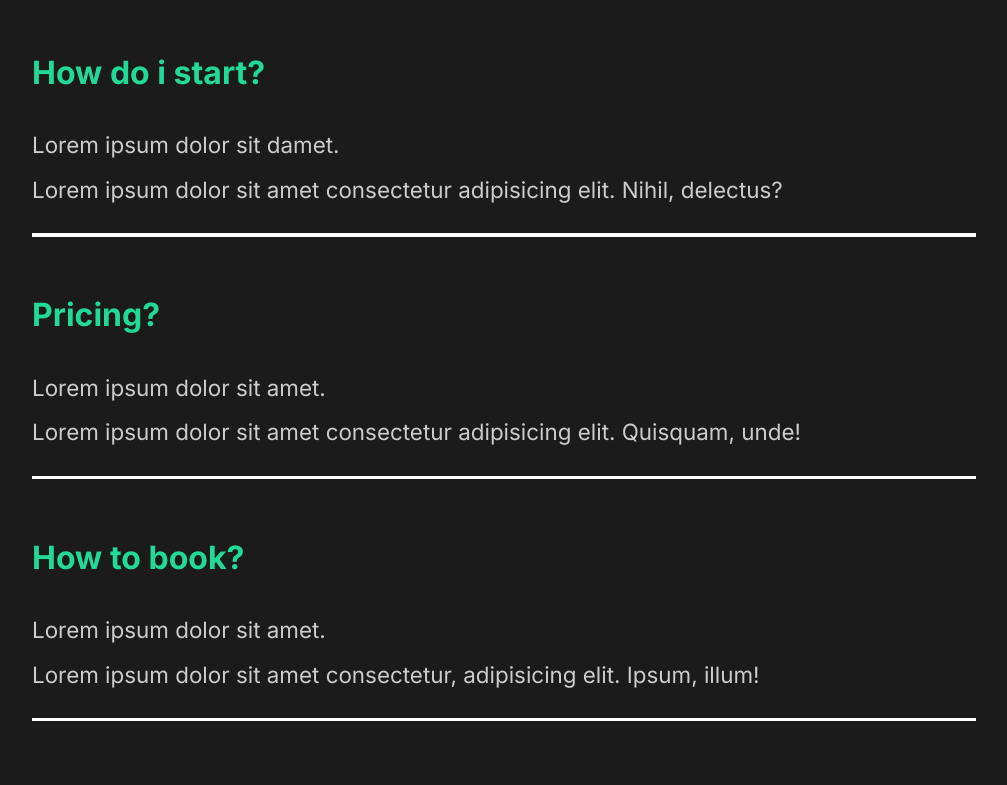
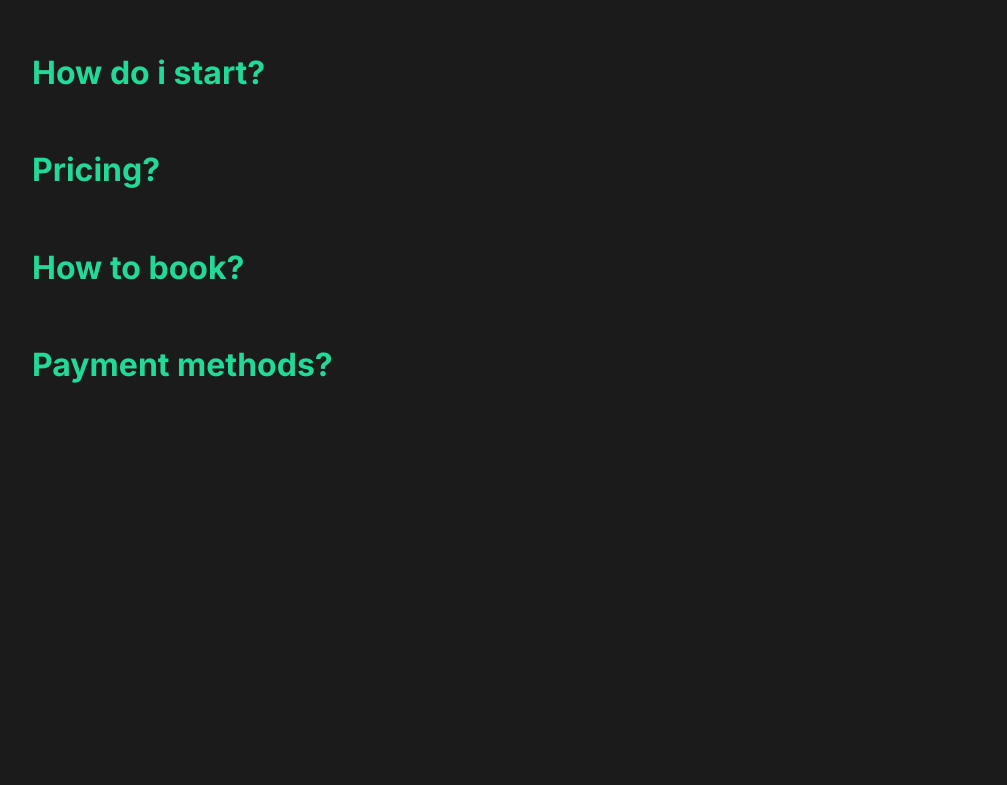
Before and after one commit to aiyazshah/react-capture, a React (Create React App) app: page / in a window 1280 px wide. Shown: the part 2920-3705 px from the top of the page, without its empty margins (136-1143 px from the left). After the commit the page ends 3504 px from the top, so only its background shows below. Built offline with nearby package versions, Linux system fonts and the light colour scheme.

Commit message:
fixed the toggle on faq section

```diff
--- a/src/components/FaqSection.js
+++ b/src/components/FaqSection.js
@@ -1,12 +1,14 @@
 import React from 'react'
 import styled from "styled-components"
-import {About} from "../styles";
+import { About } from "../styles";
+import Toggle from './Toggle';
 
 export default function FaqSection() {
   return (
     <Faq>
 
       <h2>Any questions <span>FAQ</span></h2>
+      <Toggle>
         <div className="question">
           <h4>How do i start?</h4>
           <div className="answer">
@@ -15,7 +17,8 @@ export default function FaqSection() {
           </div>
           <div className="faq-line"> </div>
         </div>
-
+      </Toggle>
+      <Toggle>
         <div className="question">
           <h4>Pricing?</h4>
           <div className="answer">
@@ -24,6 +27,8 @@ export default function FaqSection() {
           </div>
           <div className="faq-line"> </div>
         </div>
+      </Toggle>
+      <Toggle>
         <div className="question">
           <h4>How to book?</h4>
           <div className="answer">
@@ -32,6 +37,8 @@ export default function FaqSection() {
           </div>
           <div className="faq-line"> </div>
         </div>
+      </Toggle>
+      <Toggle>
         <div className="question">
           <h4>Payment methods?</h4>
           <div className="answer">
@@ -40,11 +47,12 @@ export default function FaqSection() {
           </div>
           <div className="faq-line"> </div>
         </div>
+      </Toggle>
     </Faq>
   )
 }
 
-const Faq=styled(About)`
+const Faq = styled(About)`
 display:block;
 p{
   padding:0;
--- /dev/null
+++ b/src/components/Toggle.js
@@ -0,0 +1,12 @@
+import React, { useState } from 'react'
+
+export default function Toggle({ children }) {
+    const [toggleState, setToggleState] = useState(false);
+    return (
+        <div >
+            <div onClick={() => setToggleState(!toggleState)}> {children.props.children[0]}</div>
+            {toggleState ? children.props.children[1] : ""}
+            {toggleState ? children.props.children[2] : ""}
+        </div>
+    )
+}
```
Lines whose indentation alone changed are shown as unchanged.
